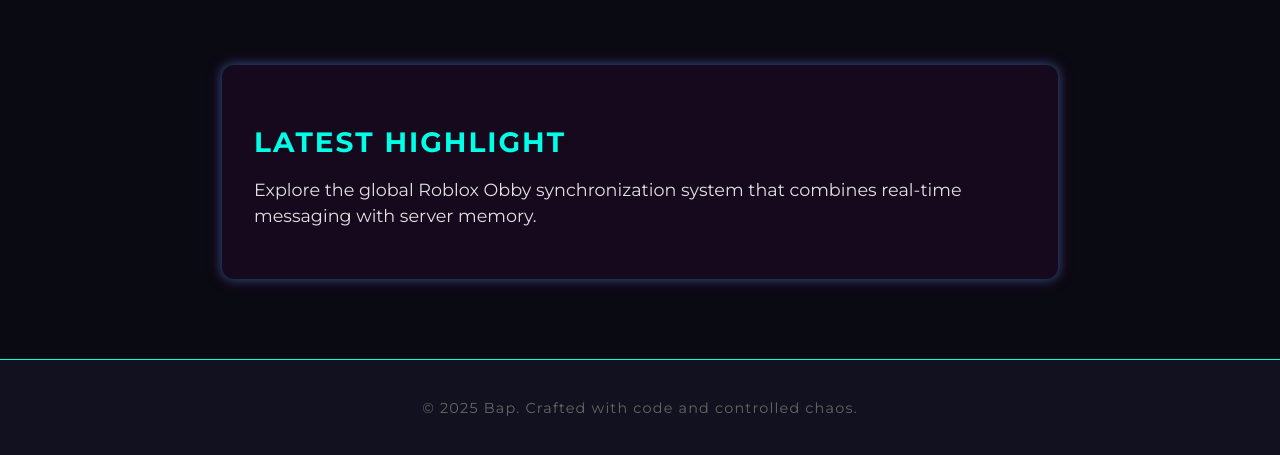
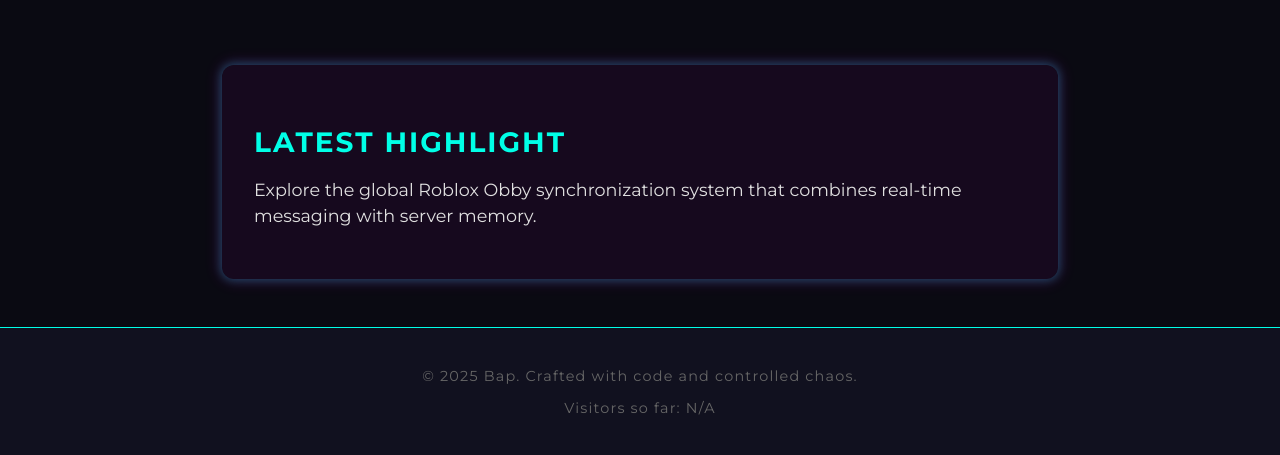
Before and after one commit to BapaiRO/my-site, a plain HTML site: page index.html in a window 1280 px wide. Shown: the part 345-800 px from the top of the page. Drawn offline with Linux system fonts and the light colour scheme; no server answers.

Commit message:
Update index.html

```diff
--- a/index.html
+++ b/index.html
@@ -35,9 +35,10 @@
     </section>
   </main>
 
-  <footer>
-    <p>&copy; 2025 Bap. Crafted with code and controlled chaos.</p>
-  </footer>
+<footer>
+  <p>&copy; 2025 Bap. Crafted with code and controlled chaos.</p>
+  <p>Visitors so far: <span id="visitor-count">Loading...</span></p>
+</footer>
 
 <script>
 
```
